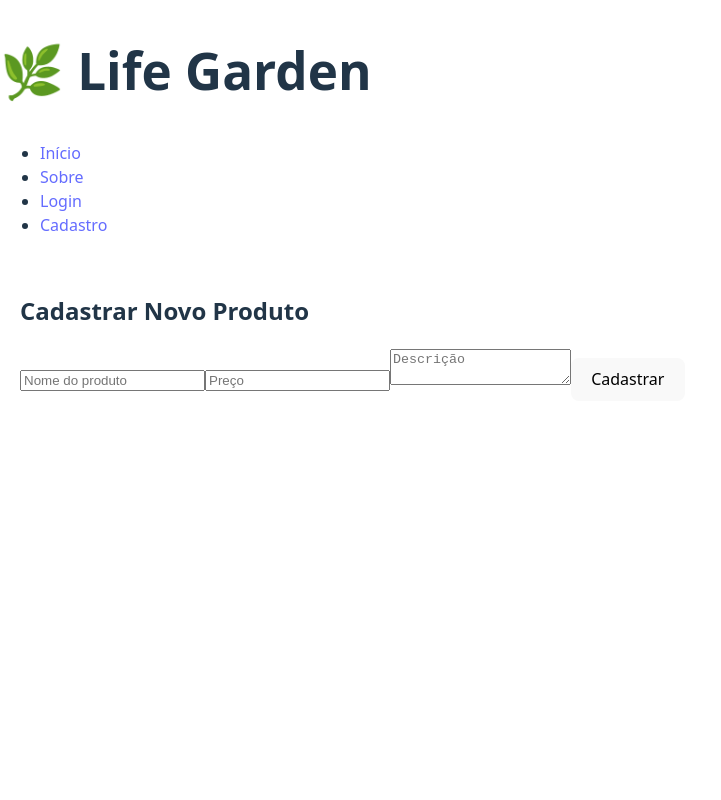
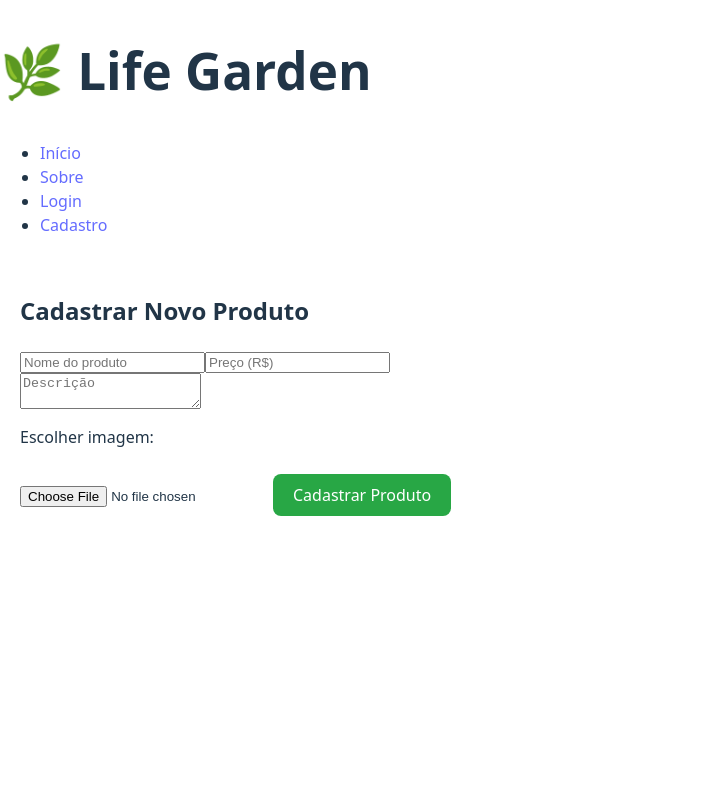
Before and after one commit to pedrofonseca1227/LifeGarden, a React (Vite) app: page /novo-produto in a window 1280 px wide. Shown: the top 800 px of the page, without its empty margins (0-721 px from the left). Built offline with nearby package versions, Linux system fonts and the light colour scheme; no server answers.

Commit message:
configuração de Storage e Upload de Imagem

```diff
--- a/src/pages/NovoProduto.jsx
+++ b/src/pages/NovoProduto.jsx
@@ -1,5 +1,5 @@
 import React, { useState } from 'react';
-import { addProduto } from '../services/productService';
+import { addProduto, uploadImage } from '../services/productService';
 import { useAuth } from '../hooks/useAuth';
 
 const NovoProduto = () => {
@@ -7,6 +7,8 @@ const NovoProduto = () => {
   const [nome, setNome] = useState('');
   const [preco, setPreco] = useState('');
   const [descricao, setDescricao] = useState('');
+  const [imagem, setImagem] = useState(null);
+  const [uploading, setUploading] = useState(false);
 
   const handleSubmit = async (e) => {
     e.preventDefault();
@@ -16,33 +18,98 @@ const NovoProduto = () => {
       return;
     }
 
+    try {
+      setUploading(true);
+      let imageUrl = null;
+
+      if (imagem) {
+        imageUrl = await uploadImage(imagem);
+      }
+
       const produto = {
         nome,
         preco: parseFloat(preco),
         descricao,
+        imagem: imageUrl,
         produtorEmail: user.email,
+        criadoEm: new Date(),
       };
 
-    try {
       await addProduto(produto);
+
       alert('Produto cadastrado com sucesso!');
       setNome('');
       setPreco('');
       setDescricao('');
+      setImagem(null);
     } catch (error) {
+      console.error('Erro ao cadastrar produto:', error);
       alert('Erro ao cadastrar produto: ' + error.message);
+    } finally {
+      setUploading(false);
     }
   };
 
   return (
-    <div>
+    <div style={{ maxWidth: '500px', margin: '0 auto' }}>
       <h2>Cadastrar Novo Produto</h2>
       <form onSubmit={handleSubmit}>
-        <input type="text" placeholder="Nome do produto" value={nome} onChange={(e) => setNome(e.target.value)} required />
-        <input type="number" placeholder="Preço" value={preco} onChange={(e) => setPreco(e.target.value)} required />
-        <textarea placeholder="Descrição" value={descricao} onChange={(e) => setDescricao(e.target.value)} required />
-        <button type="submit">Cadastrar</button>
+        <input
+          type="text"
+          placeholder="Nome do produto"
+          value={nome}
+          onChange={(e) => setNome(e.target.value)}
+          required
+        />
+        <input
+          type="number"
+          placeholder="Preço (R$)"
+          value={preco}
+          onChange={(e) => setPreco(e.target.value)}
+          required
+        />
+        <textarea
+          placeholder="Descrição"
+          value={descricao}
+          onChange={(e) => setDescricao(e.target.value)}
+          required
+        />
+
+        <label style={{ display: 'block', margin: '10px 0' }}>
+          Escolher imagem:
+        </label>
+        <input
+          type="file"
+          accept="image/*"
+          onChange={(e) => setImagem(e.target.files[0])}
+        />
+
+        <button
+          type="submit"
+          disabled={uploading}
+          style={{
+            marginTop: '15px',
+            padding: '10px 20px',
+            backgroundColor: '#28a745',
+            color: '#fff',
+            border: 'none',
+            cursor: 'pointer',
+          }}
+        >
+          {uploading ? 'Enviando...' : 'Cadastrar Produto'}
+        </button>
       </form>
+
+      {imagem && (
+        <div style={{ marginTop: '15px' }}>
+          <p>Pré-visualização:</p>
+          <img
+            src={URL.createObjectURL(imagem)}
+            alt="Pré-visualização"
+            style={{ width: '100%', borderRadius: '8px' }}
+          />
+        </div>
+      )}
     </div>
   );
 };
--- a/src/services/firebaseConfig.js
+++ b/src/services/firebaseConfig.js
@@ -1,6 +1,7 @@
 import { initializeApp } from "firebase/app";
 import { getAuth } from "firebase/auth";
 import { getFirestore } from "firebase/firestore";
+import { getStorage } from "firebase/storage";
 
 const firebaseConfig = {
   apiKey: "AIzaSyAkjZ2D2IV4GupCu3_vnEWpO5PCnLdMam8",
@@ -12,5 +13,7 @@ const firebaseConfig = {
 };
 
 const app = initializeApp(firebaseConfig);
+
 export const auth = getAuth(app);
 export const db = getFirestore(app);
+export const storage = getStorage(app);
--- a/src/services/productService.js
+++ b/src/services/productService.js
@@ -1,5 +1,6 @@
-import { db } from './firebaseConfig';
+import { db, storage } from './firebaseConfig';
 import { collection, addDoc, getDocs, query, orderBy } from 'firebase/firestore';
+import { ref, uploadBytes, getDownloadURL } from 'firebase/storage';
 
 const produtosRef = collection(db, 'produtos');
 
@@ -17,3 +18,14 @@ export const getProdutos = async () => {
   const snapshot = await getDocs(q);
   return snapshot.docs.map(doc => ({ id: doc.id, ...doc.data() }));
 };
+
+// Upload de imagem
+export const uploadImage = async (file) => {
+  if (!file) return null;
+
+  const storageRef = ref(storage, `produtos/${Date.now()}-${file.name}`);
+  await uploadBytes(storageRef, file);
+  const url = await getDownloadURL(storageRef);
+
+  return url;
+};
```
Lines whose indentation alone changed are shown as unchanged.
